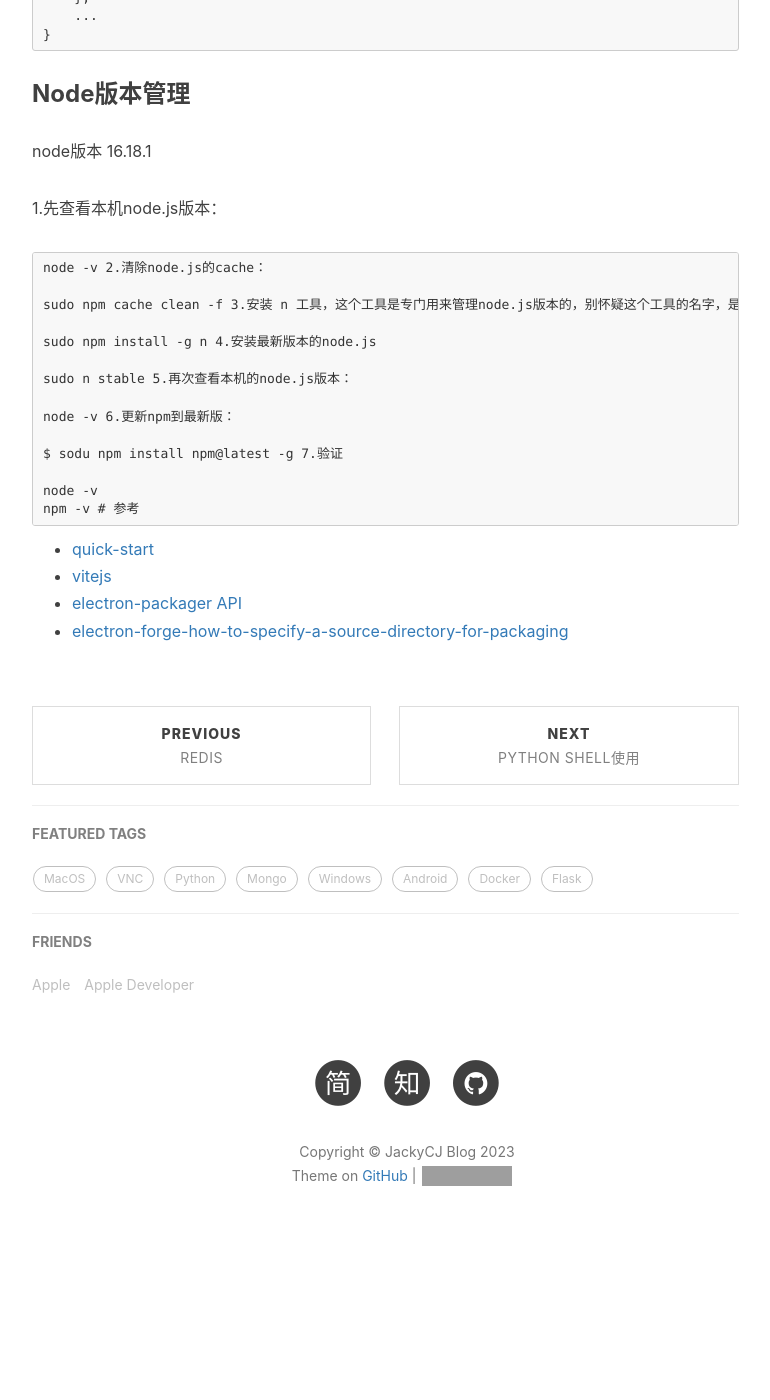
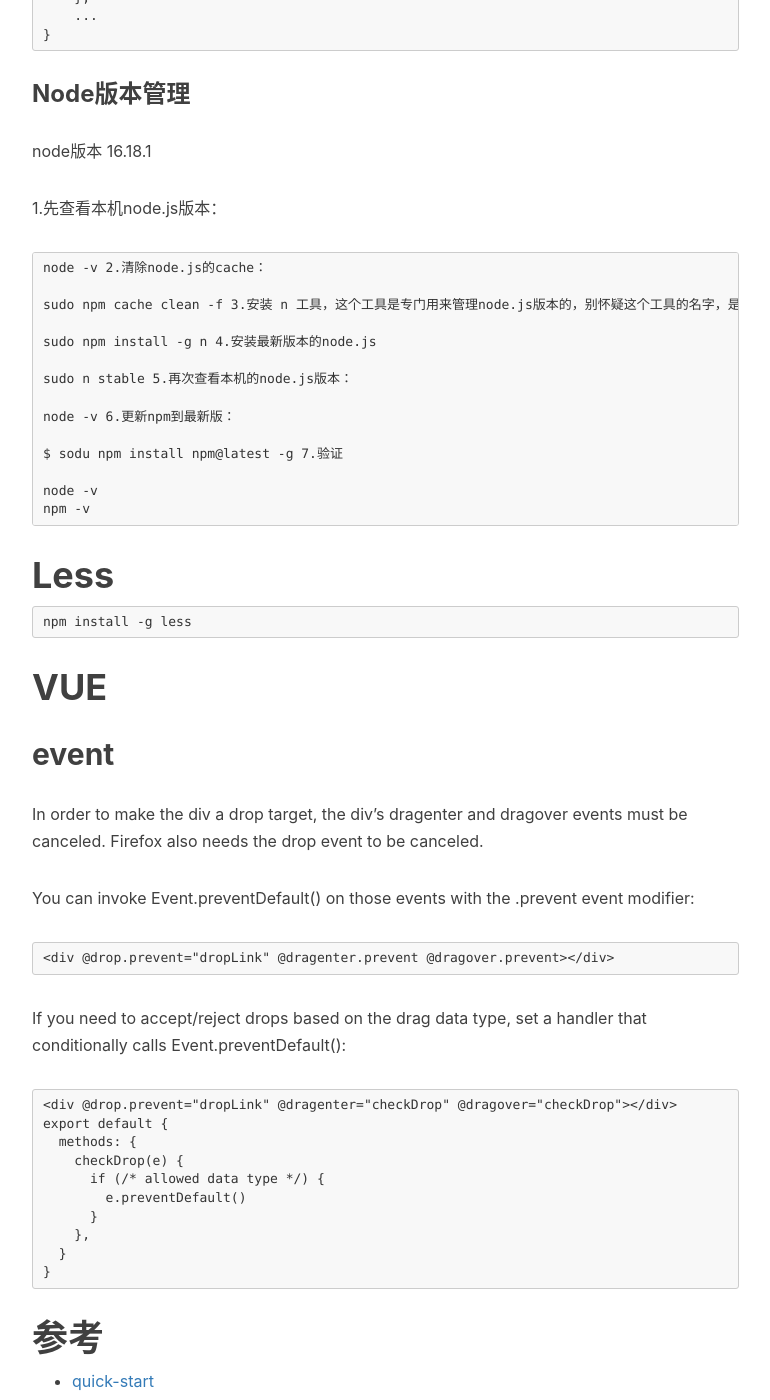
Before and after one commit to JackyCJ/jackycj.github.io, a Jekyll site: the page built from _posts/2023-01-13-Electron打包.md, in a window 1280 px wide and 1400 px high, scrolled down 1444 px. Shown: the whole window, without its empty margins (233-1003 px from the left). Built offline with Jekyll 4.4.1, drawn with Linux system fonts in a browser that asks for light colours; nearby versions of some CDN libraries; our own code applies the rules of GitHub Pages for plain Markdown files; comment, search, counter and statistics services are not loaded; before the commit the page ends 2724 px from its top, so only the background shows below that; some of the changed text lies outside the part shown; grey boxes are pictures that could not be loaded.

Commit message:
Update 2023-01-13-Electron打包.md

````diff
--- a/_posts/2023-01-13-Electron打包.md
+++ b/_posts/2023-01-13-Electron打包.md
@@ -73,9 +73,41 @@
 
     node -v
     npm -v
+
+# Less
+
+	npm install -g less
+
+# VUE
+
+## event
+
+In order to make the div a drop target, the div's dragenter and dragover events must be canceled. Firefox also needs the drop event to be canceled.
+
+You can invoke Event.preventDefault() on those events with the .prevent event modifier:
+
+```
+<div @drop.prevent="dropLink" @dragenter.prevent @dragover.prevent></div>
+```
+If you need to accept/reject drops based on the drag data type, set a handler that conditionally calls Event.preventDefault():
+
+```
+<div @drop.prevent="dropLink" @dragenter="checkDrop" @dragover="checkDrop"></div>
+export default {
+  methods: {
+    checkDrop(e) {
+      if (/* allowed data type */) {
+        e.preventDefault()
+      }
+    },
+  }
+}
+```
+
 # 参考
 
 - [quick-start](https://www.electronjs.org/zh/docs/latest/tutorial/quick-start)
 - [vitejs](https://vitejs.dev/guide/)
 - [electron-packager API](https://electron.github.io/electron-packager/main/interfaces/electronpackager.options.html)
 - [electron-forge-how-to-specify-a-source-directory-for-packaging](https://stackoverflow.com/questions/46857534/electron-forge-how-to-specify-a-source-directory-for-packaging)
+- [less](https://lesscss.org/#)
````
Also changed, not shown: other parts of _posts/2023-01-13-Electron打包.md (+1 -1 lines).
